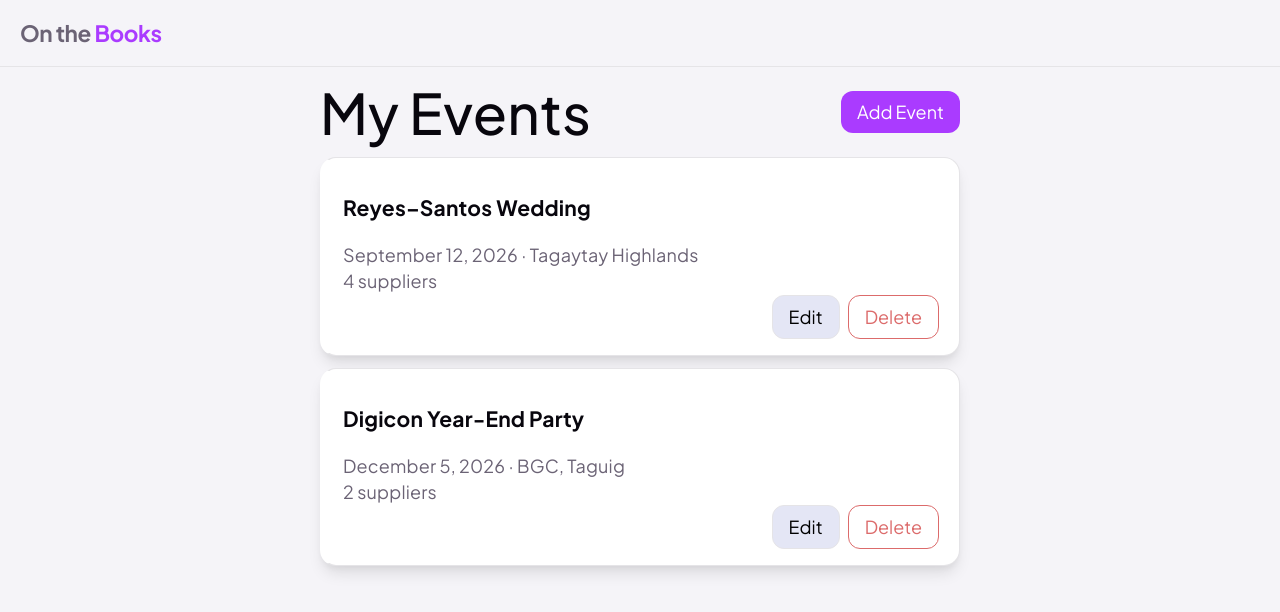
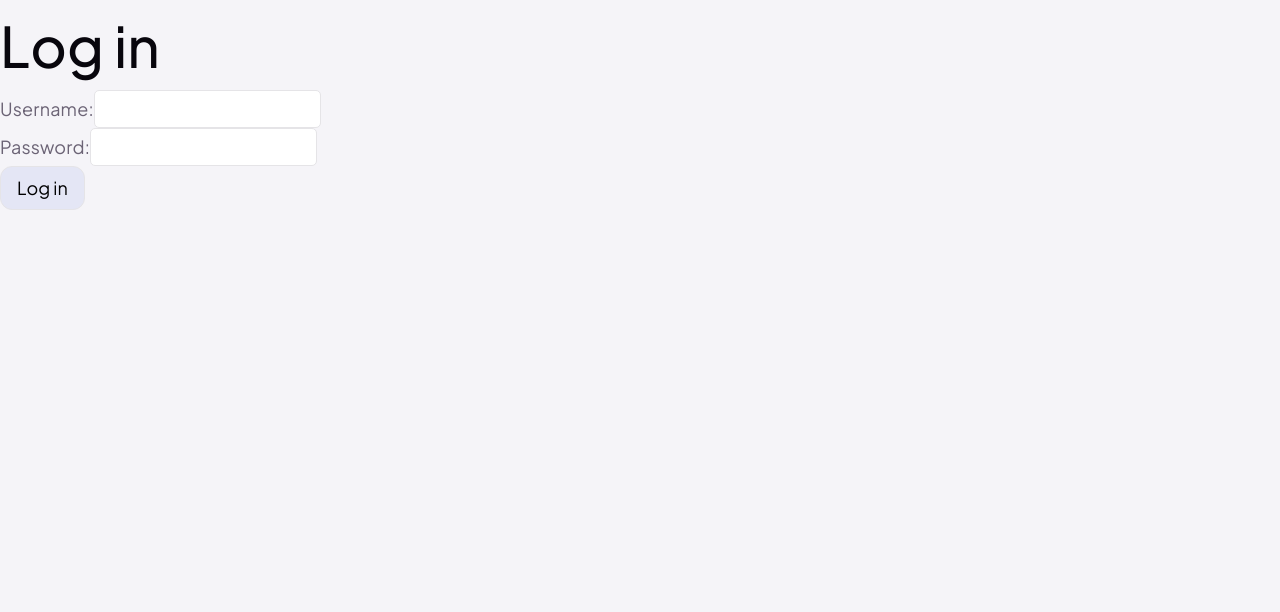
Before and after one commit to kfaith98/web-dev-portfolio, a React (Vite) app in the folder p5-backend-node-app/client/: page / in a window 1280 px wide. Shown: the top 612 px of the page. Built offline with nearby package versions, Linux system fonts and the light colour scheme; no server answers.

Commit message:
feat: add API client and login with JWT auth

```diff
--- a/p5-backend-node-app/client/src/App.jsx
+++ b/p5-backend-node-app/client/src/App.jsx
@@ -1,10 +1,18 @@
-import { Routes, Route } from "react-router-dom";
-import { EventsProvider } from "./context/EventsContext";
-import EventsList from "./pages/EventsList";
-import EventDetail from "./pages/EventDetail";
-import Layout from "./components/Layout";
+import { useState } from 'react';
+import { Routes, Route } from 'react-router-dom';
+import { EventsProvider } from './context/EventsContext';
+import EventsList from './pages/EventsList';
+import EventDetail from './pages/EventDetail';
+import Layout from './components/Layout';
+import Login from './pages/Login';
 
 function App() {
+  const [token, setToken] = useState(localStorage.getItem('token'));
+
+  if (!token) {
+    return <Login onLogin={() => setToken(localStorage.getItem('token'))} />;
+  }
+
   return (
     <>
       <EventsProvider>
--- /dev/null
+++ b/p5-backend-node-app/client/src/api.js
@@ -0,0 +1,47 @@
+const BASE_URL = import.meta.env.VITE_API_URL;
+
+async function request(endpoint, options = {}) {
+  const token = localStorage.getItem('token');
+
+  const headers = {
+    'Content-Type': 'application/json',
+
+    ...(token && { Authorization: `Bearer ${token}` }),
+
+    ...options.headers,
+  };
+
+  const res = await fetch(`${BASE_URL}${endpoint}`, {
+    ...options,
+    headers,
+  });
+
+  // 204 has no body; anything non-JSON shouldn't be parsed either
+  const isJson = res.headers.get('content-type')?.includes('application/json');
+
+  const data = isJson ? await res.json() : null;
+
+  if (!res.ok) {
+    throw new Error(data?.message || 'Request failed');
+  }
+
+  return data;
+}
+
+// --- endpoint functions ---
+export async function login(username, password) {
+  return request('/auth/login', {
+    method: 'POST',
+    body: JSON.stringify({ username, password }),
+  });
+}
+
+export async function getEvents() {
+  const res = await request('/events');
+  return res.data;
+}
+
+export async function getArrangements(eventId) {
+  const res = await request(`/events/${eventId}/arrangements`);
+  return res.data;
+}
--- /dev/null
+++ b/p5-backend-node-app/client/src/pages/Login.jsx
@@ -0,0 +1,59 @@
+import { useState } from 'react';
+import { login } from '../api';
+
+const Login = ({ onLogin }) => {
+  const [formData, setFormData] = useState({ username: '', password: '' });
+  const [error, setError] = useState('');
+
+  const handleChange = (e) => {
+    setFormData({
+      ...formData,
+      [e.target.name]: e.target.value,
+    });
+  };
+
+  const handleSubmit = async (e) => {
+    e.preventDefault();
+    setError('');
+
+    try {
+      const res = await login(formData.username, formData.password);
+      localStorage.setItem('token', res.token);
+      onLogin();
+    } catch (err) {
+      setError(err.message);
+    }
+  };
+
+  return (
+    <>
+      <h1>Log in</h1>
+      {error && <p style={{ color: 'red' }}>{error}</p>}
+      <form onSubmit={handleSubmit}>
+        <label>
+          Username:
+          <input
+            type="text"
+            name="username"
+            value={formData.username}
+            onChange={handleChange}
+          />
+        </label>
+        <br />
+        <label>
+          Password:
+          <input
+            type="password"
+            name="password"
+            value={formData.password}
+            onChange={handleChange}
+          />
+        </label>
+        <br />
+        <button type="submit">Log in</button>
+      </form>
+    </>
+  );
+};
+
+export default Login;
```
